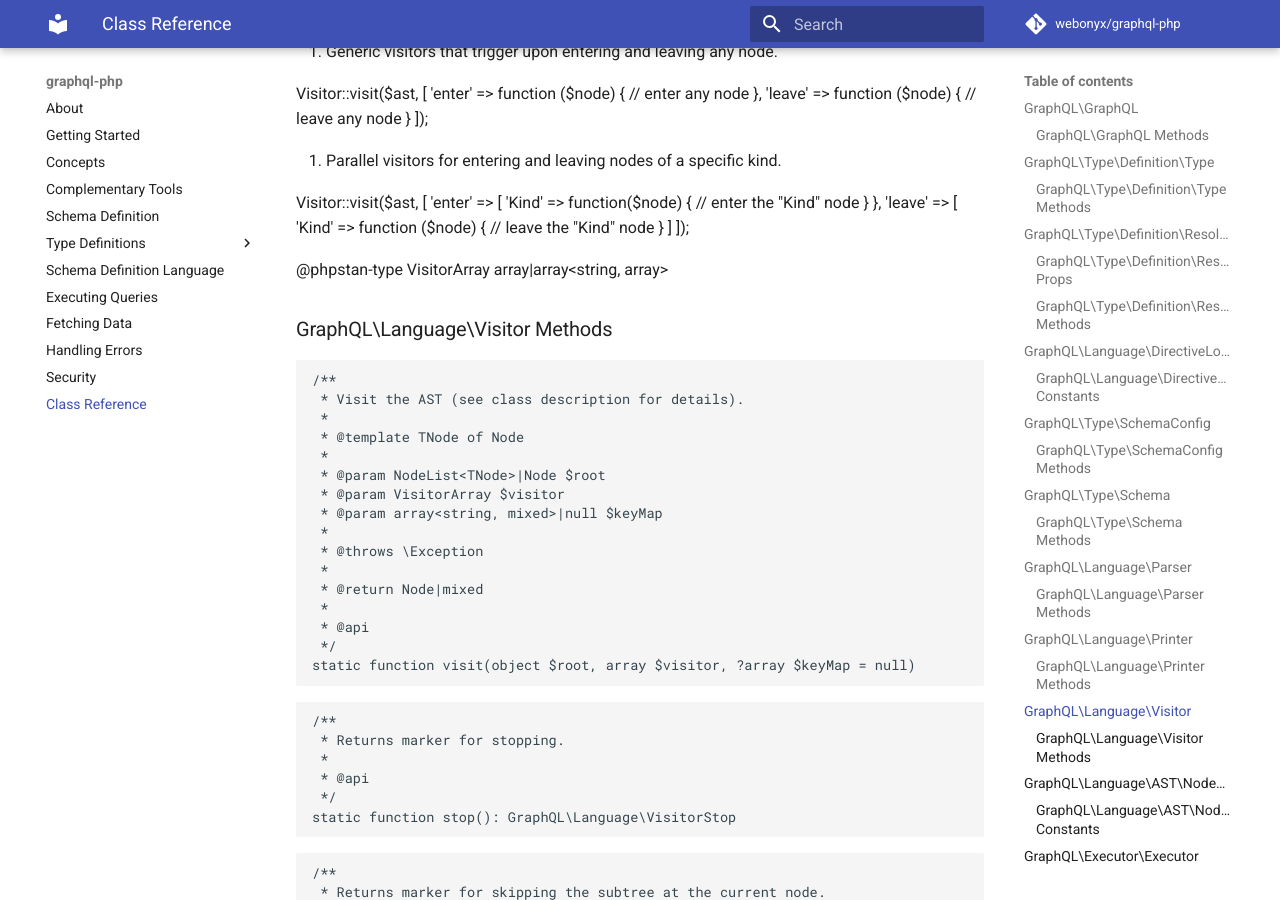
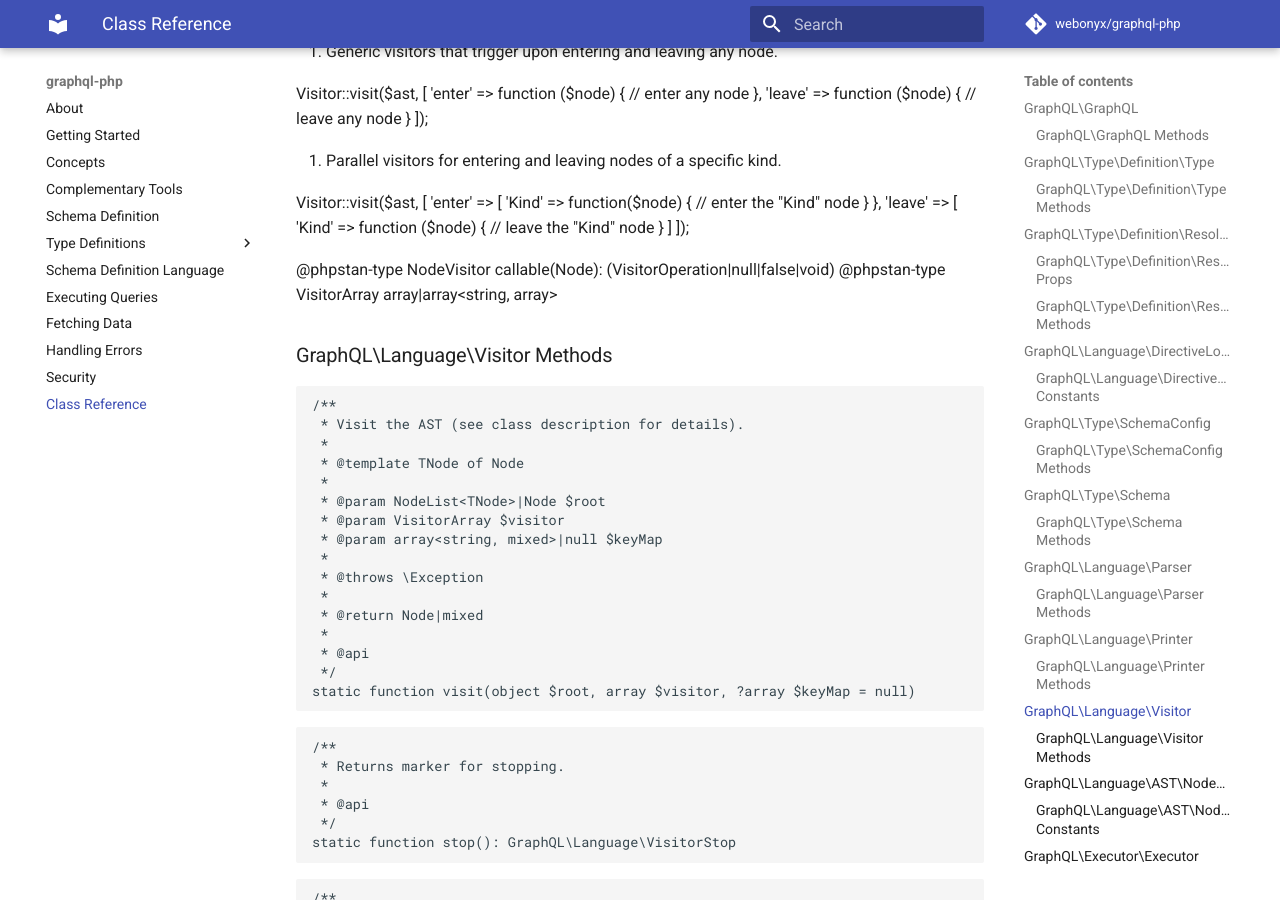
Before and after one commit to webonyx/graphql-php, an MkDocs documentation site: the page built from docs/class-reference.md, in a window 1280 px wide and 900 px high, scrolled down 20600 px. Built offline with MkDocs 1.6.1 and Material for MkDocs 9.7.7, drawn with Linux system fonts in a browser that asks for light colours; comment, search, counter and statistics services are not loaded.

Commit message:
Prettify docs

```diff
--- a/docs/class-reference.md
+++ b/docs/class-reference.md
@@ -1108,7 +1108,8 @@ visitor API:
    ]
    ]);
 
-@phpstan-type VisitorArray array<string, callable(Node): VisitorOperation|mixed|null>|array<string, array<string, callable(Node): VisitorOperation|mixed|null>>
+@phpstan-type NodeVisitor callable(Node): (VisitorOperation|null|false|void)
+@phpstan-type VisitorArray array<string, NodeVisitor>|array<string, array<string, NodeVisitor>>
 
 ### GraphQL\Language\Visitor Methods
 
```
